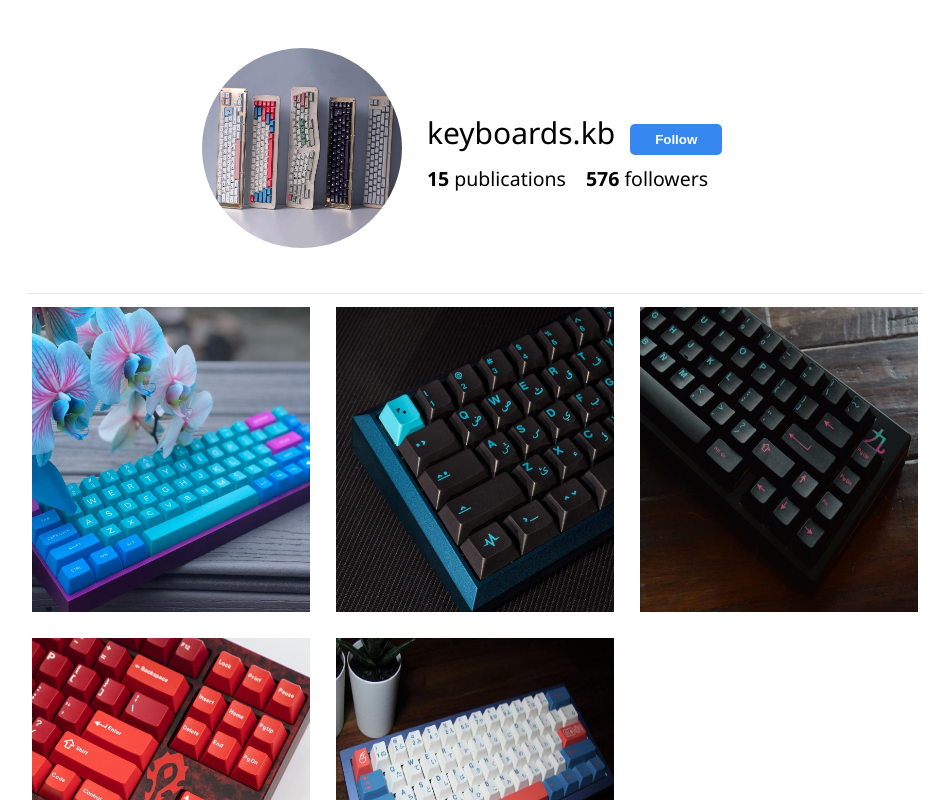
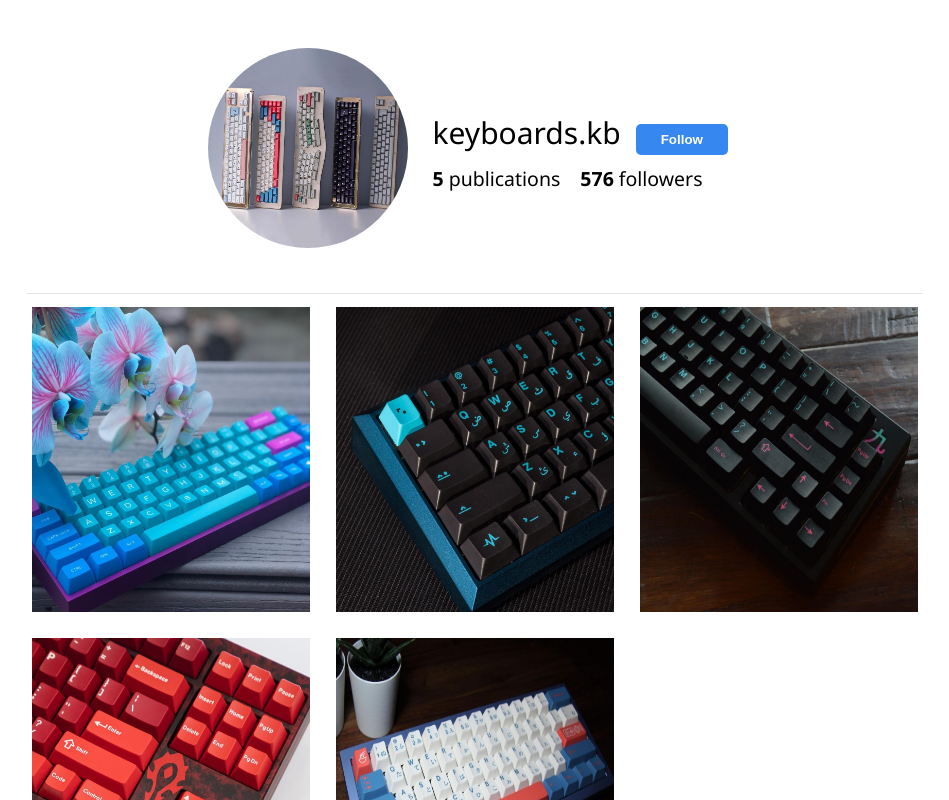
Before and after one commit to rodrigoaraujo7/instagram-ui-clone, a React (Create React App) app: page / in a window 1280 px wide. Shown: the top 800 px of the page, without its empty margins (165-1114 px from the left). Built offline with nearby package versions, Linux system fonts and the light colour scheme.

Commit message:
Publications Count

```diff
--- a/src/components/AccountInfos/index.js
+++ b/src/components/AccountInfos/index.js
@@ -1,12 +1,13 @@
 import React, { useState } from 'react';
 import './AccountInfos.css';
+import { photosArray } from '../Photos';
 import UserPhoto200px from '../public/UserPhoto.jpg';
 
 const AccountInfos = () => {
     const informations = {
         userPhoto: UserPhoto200px,
         user: 'keyboards.kb',
-        publications: 15,
+        publications: photosArray.length,
         followers: 576
     }
 
--- a/src/components/Photos/index.js
+++ b/src/components/Photos/index.js
@@ -1,5 +1,5 @@
 import React, { useState } from 'react';
-import './Photos.css'
+import './Photos.css';
 
 import Photo1 from '../public/photo1.jpg';
 import Photo2 from '../public/photo2.jpg';
@@ -7,14 +7,17 @@ import Photo3 from '../public/photo3.jpg';
 import Photo4 from '../public/photo4.jpg';
 import Photo5 from '../public/photo5.jpg';
 
+export const photosArray = [
+    { src: Photo1, likes: 47 },
+    { src: Photo2, likes: 27 },
+    { src: Photo3, likes: 151 },
+    { src: Photo4, likes: 85 },
+    { src: Photo5, likes: 13 }
+]
+
 const Photos = () => {
-    const [photosArray] = useState([
-        { src: Photo1, likes: 47 },
-        { src: Photo2, likes: 27 },
-        { src: Photo3, likes: 151 },
-        { src: Photo4, likes: 85 },
-        { src: Photo5, likes: 13 }
-    ])
+    // RETORNANDO 5
+    console.log(photosArray.length)
 
     return (
         <center>
```
Also changed, not shown: src/components/public/UserPhoto.png (deleted), 1 other file (tests, documents, lock files or other folders).
